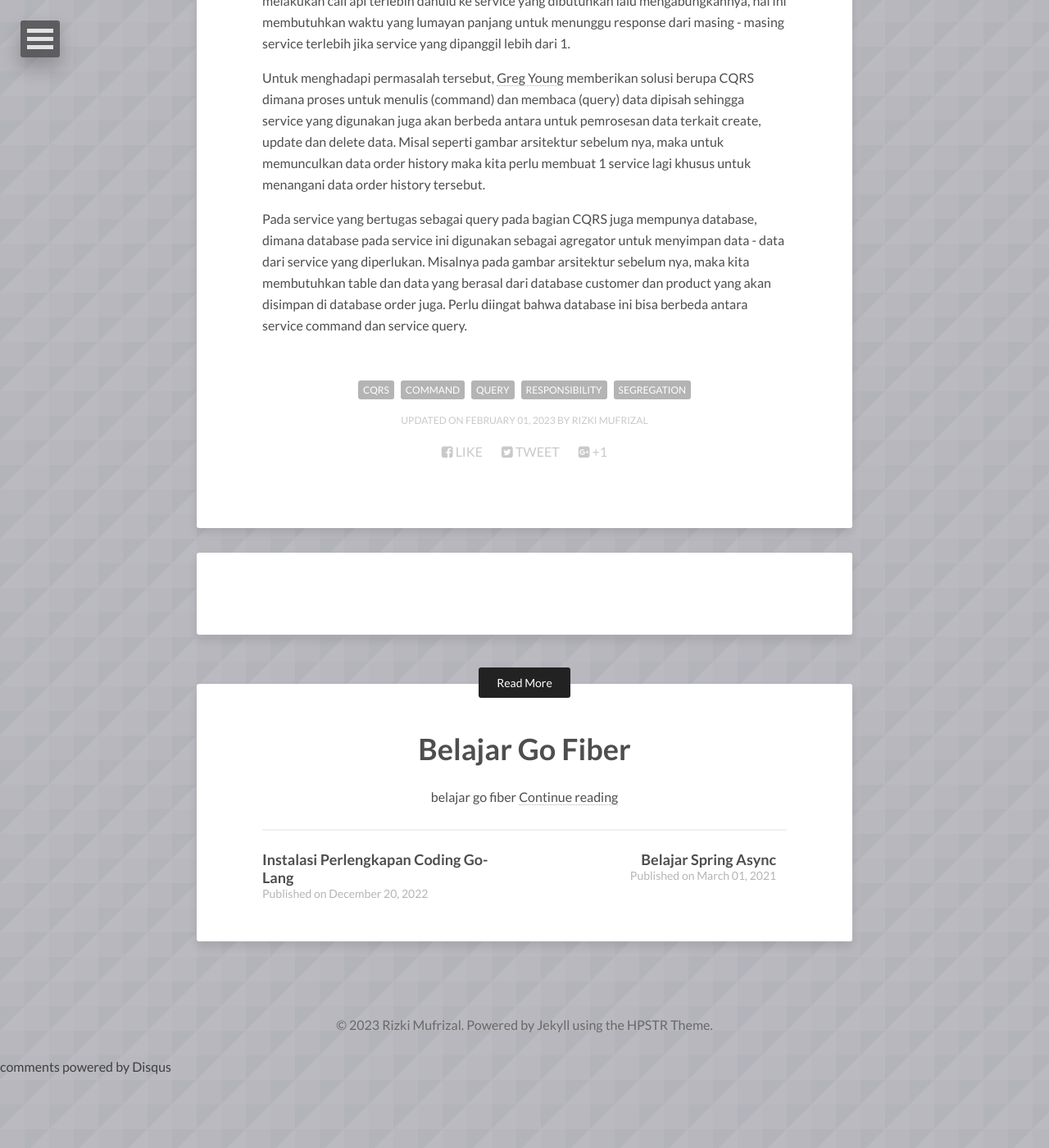
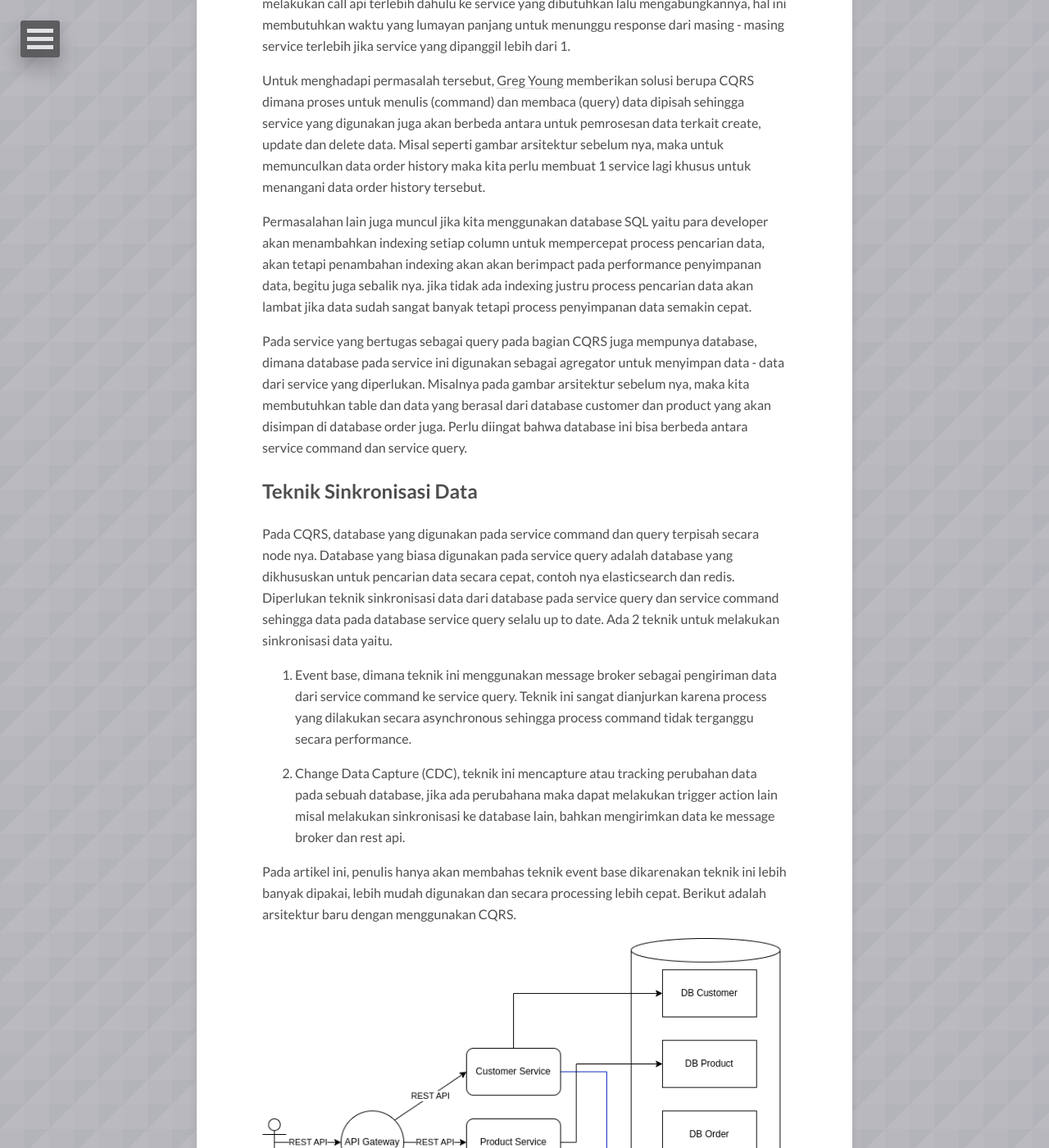
Before and after one commit to RizkiMufrizal/RizkiMufrizal.github.io, a Jekyll site: the page built from _posts/2023-02-01-belajar-cqrs.md, in a window 1280 px wide and 1400 px high, scrolled down 1203 px. Shown: the whole window at 82% size. Built offline with Jekyll 4.4.1, drawn with Linux system fonts in a browser that asks for light colours; nearby versions of some CDN libraries; comment, search, counter and statistics services are not loaded; before the commit the page ends 2513 px from its top, so only the background shows below that; some of the changed text lies outside the part shown.

Commit message:
add cqrs

```diff
--- a/_posts/2023-02-01-belajar-cqrs.md
+++ b/_posts/2023-02-01-belajar-cqrs.md
@@ -32,4 +32,36 @@ Dari contoh microservice diatas, jika pengguna ingin mengambil data order histor
 
 Untuk menghadapi permasalah tersebut, [Greg Young](https://cqrs.files.wordpress.com/2010/11/cqrs_documents.pdf) memberikan solusi berupa CQRS dimana proses untuk menulis (command) dan membaca (query) data dipisah sehingga service yang digunakan juga akan berbeda antara untuk pemrosesan data terkait create, update dan delete data. Misal seperti gambar arsitektur sebelum nya, maka untuk memunculkan data order history maka kita perlu membuat 1 service lagi khusus untuk menangani data order history tersebut.
 
+Permasalahan lain juga muncul jika kita menggunakan database SQL yaitu para developer akan menambahkan indexing setiap column untuk mempercepat process pencarian data, akan tetapi penambahan indexing akan akan berimpact pada performance penyimpanan data, begitu juga sebalik nya. jika tidak ada indexing justru process pencarian data akan lambat jika data sudah sangat banyak tetapi process penyimpanan data semakin cepat.
+
 Pada service yang bertugas sebagai query pada bagian CQRS juga mempunya database, dimana database pada service ini digunakan sebagai agregator untuk menyimpan data - data dari service yang diperlukan. Misalnya pada gambar arsitektur sebelum nya, maka kita membutuhkan table dan data yang berasal dari database customer dan product yang akan disimpan di database order juga. Perlu diingat bahwa database ini bisa berbeda antara service command dan service query.
+
+## Teknik Sinkronisasi Data
+
+Pada CQRS, database yang digunakan pada service command dan query terpisah secara node nya. Database yang biasa digunakan pada service query adalah database yang dikhususkan untuk pencarian data secara cepat, contoh nya elasticsearch dan redis. Diperlukan teknik sinkronisasi data dari database pada service query dan service command sehingga data pada database service query selalu up to date. Ada 2 teknik untuk melakukan sinkronisasi data yaitu.
+
+1. Event base, dimana teknik ini menggunakan message broker sebagai pengiriman data dari service command ke service query. Teknik ini sangat dianjurkan karena process yang dilakukan secara asynchronous sehingga process command tidak terganggu secara performance.
+
+2. Change Data Capture (CDC), teknik ini mencapture atau tracking perubahan data pada sebuah database, jika ada perubahana maka dapat melakukan trigger action lain misal melakukan sinkronisasi ke database lain, bahkan mengirimkan data ke message broker dan rest api.
+
+Pada artikel ini, penulis hanya akan membahas teknik event base dikarenakan teknik ini lebih banyak dipakai, lebih mudah digunakan dan secara processing lebih cepat. Berikut adalah arsitektur baru dengan menggunakan CQRS.
+
+![database-cqrs.png](../images/database-cqrs.png)
+
+Dari diagram diatas, dapat dilihat bahwa panah yang berwarna biru menunjukkan producer yang berfungsi untuk mengirimkan data ke message broker. Panah yang berwarna coklat berfungsi sebagai consumer. Sehingga flow nya akan berjalan seperti berikut.
+
+1. client melakukan order.
+2. request diterima oleh api gateway lalu diconvert menjadi grpc dan dikirimkan ke order command service.
+3. order command service melakukan process bisnis, jika berhasil maka data akan dikirim ke message broker secara asynchronous dan mengembalikan response ke api gateway.
+4. order query service menerima data baru dari message broker dan menyimpan nya ke database.
+5. client melihat order history.
+6. request diterima oleh api gateway lalu diconvert menjadi grpc dan dikirimkan ke order query service.
+7. order query service mengembalikan data history order.
+
+## Peringatan
+
+Apakah CQRS wajib digunakan di semua yang berkaitan dengan query ? jawaban nya adalah tidak. Penggunaan CQRS lebih diutamakan untuk query yang cukup kompleks, service yang sering diakses oleh customer dan service yang sering dilakukan process pencarian.
+
+Jangan pernah menggunakan scheduler untuk melakukan pooling data dari service - service command, karena ini nanti nya akan sangat berat jika data nya dalam jumlah yang banyak, susah di maintenance dan pasti nya tidak akan mendapatkan data yang up to date.
+
+Sekian artikel mengenai Belajar cqrs, di artikel selanjutnya penulis akan membahas bagaimana cara membuat cqris. Jika ada saran dan komentar silahkan isi dibawah dan terima kasih :).
```
Also changed, not shown: images/database-cqrs.png (added), images/database-per-service.png.
